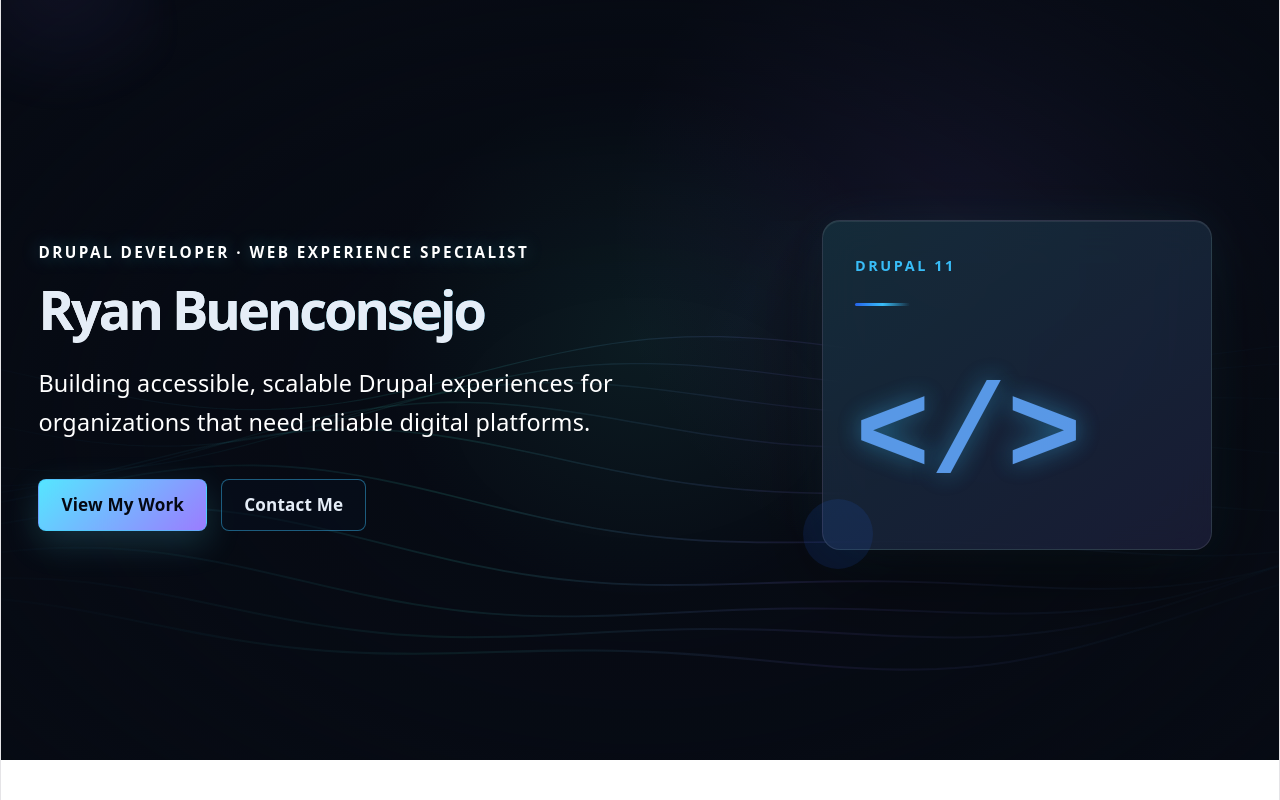
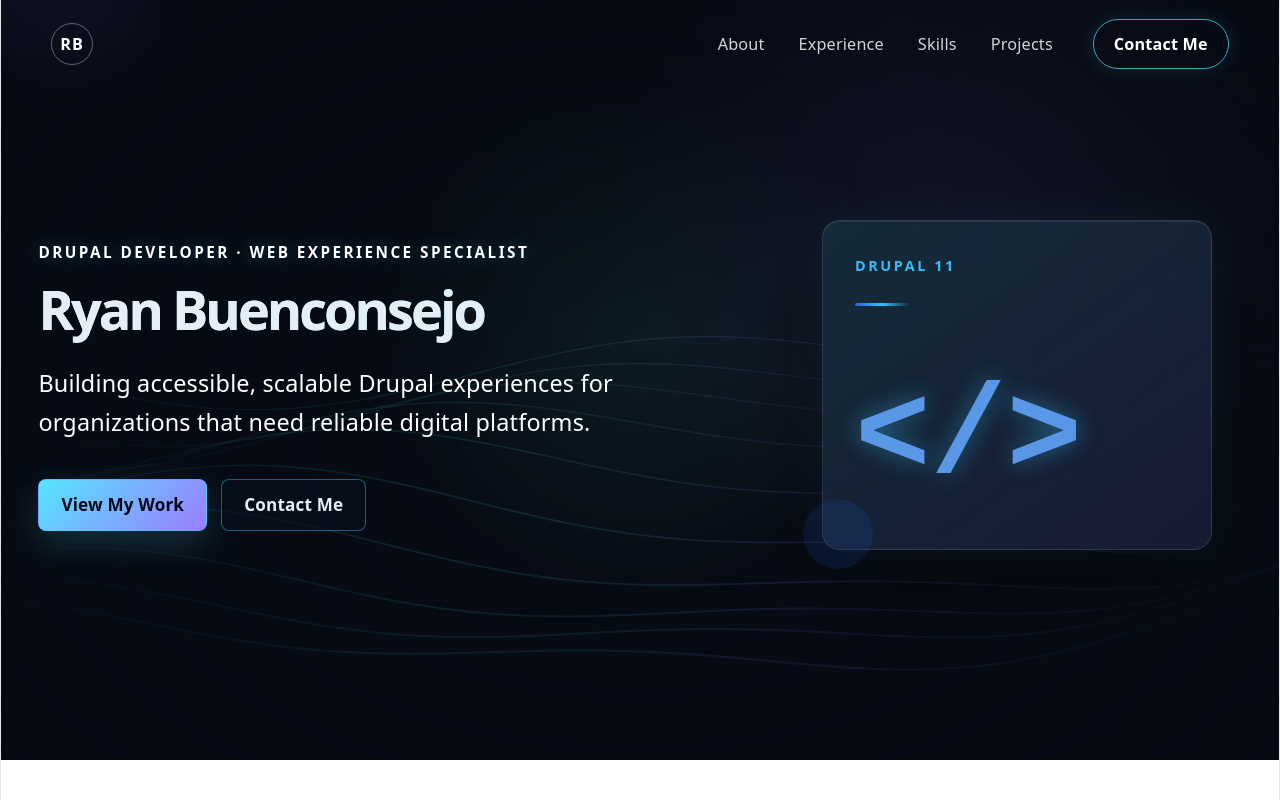
Before and after one commit to ryguy-456/hiraya-headless, a React (Vite) app: page / in a window 1280 px wide. Shown: the top 800 px of the page. Built offline with nearby package versions, Linux system fonts and the light colour scheme.

Commit message:
Add responsive sticky React navigation

```diff
--- a/src/App.jsx
+++ b/src/App.jsx
@@ -1,5 +1,7 @@
 import './hiraya.css'
 import './react-theme.css'
+
+import ReactNav from './components/ReactNav'
 import Hero from './components/Hero'
 import About from './components/About'
 import Experience from './components/Experience'
@@ -8,11 +10,11 @@ import Toolkit from './components/Toolkit'
 import Projects from './components/Projects'
 import Contact from './components/Contact'
 import Footer from './components/Footer'
-import './hiraya.css'
 
 function App() {
   return (
     <>
+      <ReactNav />
       <Hero />
       <About />
       <Experience />
--- /dev/null
+++ b/src/components/ReactNav.jsx
@@ -0,0 +1,44 @@
+import { useEffect, useState } from 'react'
+
+function ReactNav() {
+  const [scrolled, setScrolled] = useState(false)
+
+  useEffect(() => {
+    const handleScroll = () => {
+      setScrolled(window.scrollY > 40)
+    }
+
+    window.addEventListener('scroll', handleScroll)
+
+    handleScroll()
+
+    return () => {
+      window.removeEventListener('scroll', handleScroll)
+    }
+  }, [])
+
+  return (
+    <nav className={`react-nav ${scrolled ? 'react-nav--scrolled' : ''}`}>
+      <div className="react-nav__inner">
+
+        <a href="#" className="react-nav__brand">
+          RB
+        </a>
+
+        <div className="react-nav__links">
+          <a href="#about">About</a>
+          <a href="#experience">Experience</a>
+          <a href="#skills">Skills</a>
+          <a href="#projects">Projects</a>
+        </div>
+
+        <a href="#contact" className="react-nav__contact">
+          Contact Me
+        </a>
+
+      </div>
+    </nav>
+  )
+}
+
+export default ReactNav
--- a/src/react-theme.css
+++ b/src/react-theme.css
@@ -1743,3 +1743,192 @@ main,
     min-height: 120px;
   }
 }
+
+/* =========================================================
+   REACT HEADLESS NAVIGATION
+   ========================================================= */
+
+.react-nav {
+  position: fixed;
+  top: 0;
+  left: 0;
+  width: 100%;
+  z-index: 1000;
+
+  background: transparent !important;
+  border: none !important;
+}
+
+.react-nav__inner {
+  width: min(92%, 1400px);
+  max-width: 1400px;
+  min-height: 88px;
+
+  margin: 0 auto;
+
+  display: flex;
+  align-items: center;
+  justify-content: space-between;
+  gap: 40px;
+}
+
+.react-nav__brand {
+  display: inline-flex;
+  align-items: center;
+  justify-content: center;
+
+  width: 42px;
+  height: 42px;
+
+  color: #ffffff;
+  text-decoration: none;
+
+  font-size: 0.9rem;
+  font-weight: 800;
+  letter-spacing: 0.08em;
+
+  border: 1px solid rgba(255, 255, 255, 0.35);
+  border-radius: 50%;
+
+  transition:
+    border-color 0.25s ease,
+    box-shadow 0.25s ease,
+    transform 0.25s ease;
+}
+
+.react-nav__brand:hover {
+  border-color: var(--react-cyan);
+  box-shadow: 0 0 22px var(--react-glow);
+  transform: translateY(-2px);
+}
+
+.react-nav__links {
+  display: flex;
+  align-items: center;
+  gap: 34px;
+  margin-left: auto;
+}
+
+.react-nav__links a {
+  position: relative;
+
+  color: rgba(255, 255, 255, 0.82);
+  text-decoration: none;
+
+  font-size: 0.9rem;
+  font-weight: 500;
+
+  transition:
+    color 0.25s ease,
+    text-shadow 0.25s ease;
+}
+
+.react-nav__links a:hover {
+  color: #ffffff;
+  text-shadow: 0 0 14px rgba(85, 230, 255, 0.65);
+}
+
+.react-nav__contact {
+  display: inline-flex;
+  align-items: center;
+  justify-content: center;
+
+  padding: 11px 20px;
+
+  color: #ffffff;
+  text-decoration: none;
+
+  font-size: 0.9rem;
+  font-weight: 600;
+
+  border: 1px solid rgba(85, 230, 255, 0.7);
+  border-radius: 999px;
+
+  background: transparent;
+
+  box-shadow:
+    0 0 18px rgba(85, 230, 255, 0.12);
+
+  transition:
+    background 0.25s ease,
+    border-color 0.25s ease,
+    box-shadow 0.25s ease,
+    transform 0.25s ease;
+}
+
+.react-nav__contact:hover {
+  background: rgba(85, 230, 255, 0.10);
+  border-color: var(--react-cyan);
+
+  box-shadow:
+    0 0 25px rgba(85, 230, 255, 0.28);
+
+  transform: translateY(-2px);
+}
+
+@media (max-width: 700px) {
+  .react-nav__inner {
+    min-height: 76px;
+    gap: 15px;
+  }
+
+  .react-nav__links {
+    gap: 14px;
+  }
+
+  .react-nav__links a {
+    font-size: 0.78rem;
+  }
+
+  .react-nav__contact {
+    padding: 9px 14px;
+    font-size: 0.8rem;
+  }
+}
+
+@media (max-width: 520px) {
+  .react-nav__links {
+    display: none;
+  }
+
+  .react-nav__contact {
+    margin-left: auto;
+  }
+}
+
+/* =========================================================
+   SCROLLED NAVIGATION
+   ========================================================= */
+
+.react-nav--scrolled {
+  background: #ffffff !important;
+  box-shadow: 0 4px 24px rgba(0, 0, 0, 0.08);
+}
+
+.react-nav--scrolled .react-nav__brand {
+  color: #111827;
+  border-color: rgba(17, 24, 39, 0.25);
+}
+
+.react-nav--scrolled .react-nav__links a {
+  color: #111827;
+  text-shadow: none;
+}
+
+.react-nav--scrolled .react-nav__links a:hover {
+  color: #111827;
+  text-shadow: none;
+}
+
+.react-nav--scrolled .react-nav__contact {
+  color: #111827;
+  border-color: #111827;
+  background: transparent;
+  box-shadow: none;
+}
+
+.react-nav--scrolled .react-nav__contact:hover {
+  background: #111827;
+  color: #ffffff;
+  border-color: #111827;
+}
```
